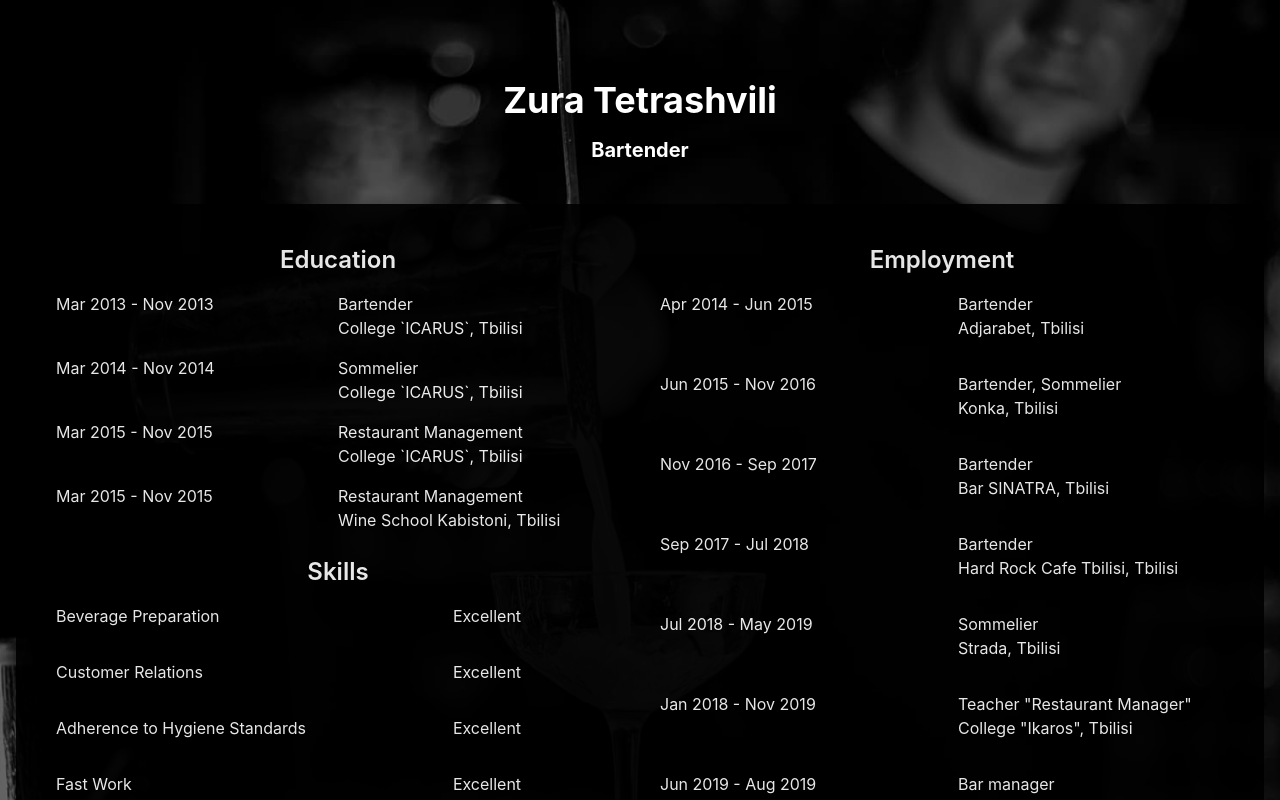
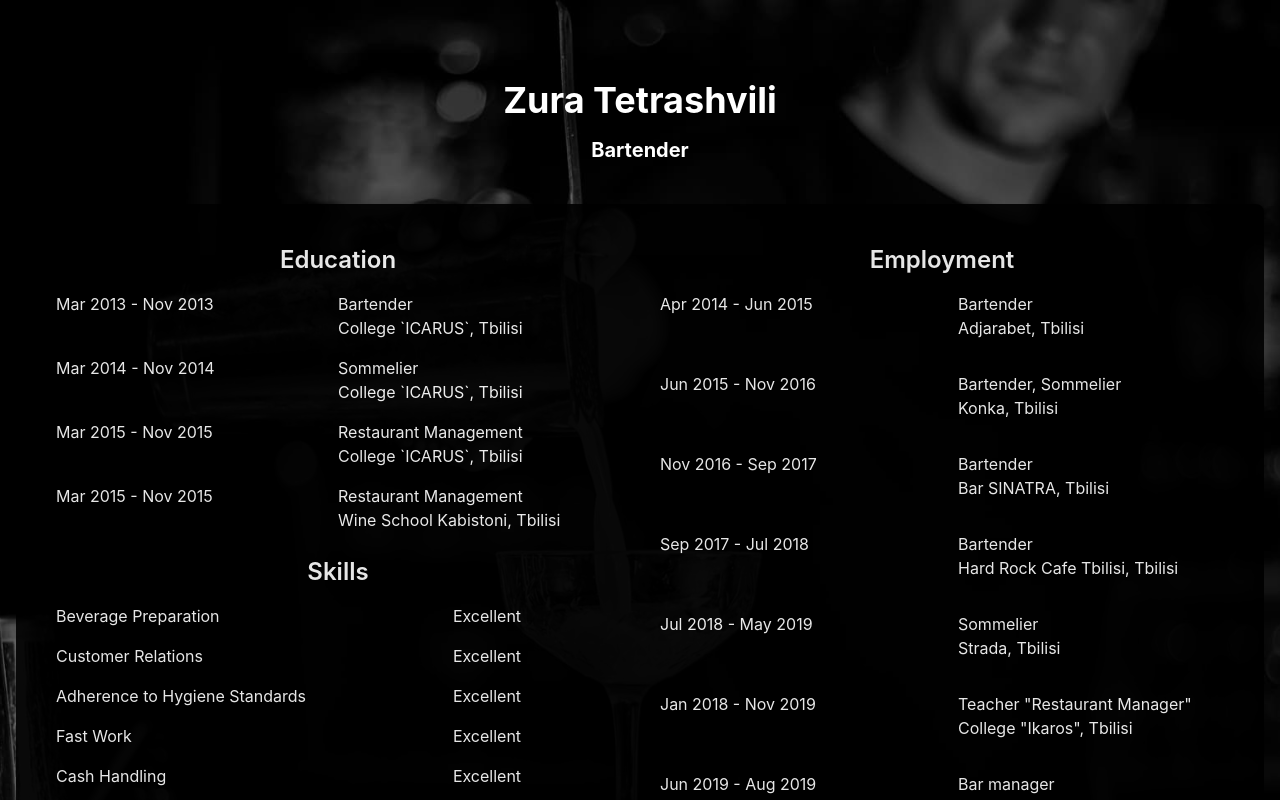
Before and after one commit to zura445/Bartender-resume, a React (Vite) app: page / in a window 1280 px wide. Shown: the top 800 px of the page. Built offline with nearby package versions, Linux system fonts and the light colour scheme.

Commit message:
create new component skills and new map system

```diff
--- a/src/App.jsx
+++ b/src/App.jsx
@@ -1,4 +1,5 @@
 import Education from "./components/Education";
+import Skills from "./components/Skills";
 
 function App() {
   return (
@@ -16,27 +17,8 @@ function App() {
               {/* Education და Skills */}
               <div>
                 <Education />
-                <h1 className="flex justify-center mt-6 text-2xl font-semibold">
-                  Skills
-                </h1>
-                <div className="grid grid-cols-2 gap-8 mt-4">
-                  <p>Beverage Preparation</p>
-                  <p className="text-center">Excellent</p>
-                  <p>Customer Relations</p>
-                  <p className="text-center">Excellent</p>
-                  <p>Adherence to Hygiene Standards</p>
-                  <p className="text-center">Excellent</p>
-                  <p>Fast Work</p>
-                  <p className="text-center">Excellent</p>
-                  <p>Cash Handling</p>
-                  <p className="text-center">Excellent</p>
-                  <p>Inventory Management</p>
-                  <p className="text-center">Excellent</p>
-                  <p>Conflict Resolution</p>
-                  <p className="text-center">Excellent</p>
-                  <p>Teamwork</p>
-                  <p className="text-center">Excellent</p>
-                </div>
+
+                <Skills />
               </div>
               {/* Employment */}
               <div>
--- /dev/null
+++ b/src/components/Skills.jsx
@@ -0,0 +1,21 @@
+import skillsList from "../skillsData.json";
+
+function Skills() {
+  const { skillsList: skillsItems } = skillsList[0];
+  return (
+    <div>
+      <h1 className="flex justify-center mt-6 text-2xl font-semibold">
+        Skills
+      </h1>
+      {skillsItems.map((skillsItem, index) => (
+        <div className="grid grid-cols-2 gap-8 mt-4" key={index}>
+          <p>{skillsItem.ability}</p>
+          <p className="text-center">{skillsItem.quality}</p>
+        </div>
+      ))}
+      <div className="grid grid-cols-2 gap-8 mt-4"></div>
+    </div>
+  );
+}
+
+export default Skills;
--- /dev/null
+++ b/src/skillsData.json
@@ -0,0 +1,38 @@
+[
+  {
+    "skillsList": [
+      {
+        "ability": "Beverage Preparation",
+        "quality": "Excellent"
+      },
+      {
+        "ability": "Customer Relations",
+        "quality": "Excellent"
+      },
+      {
+        "ability": "Adherence to Hygiene Standards",
+        "quality": "Excellent"
+      },
+      {
+        "ability": "Fast Work",
+        "quality": "Excellent"
+      },
+      {
+        "ability": "Cash Handling",
+        "quality": "Excellent"
+      },
+      {
+        "ability": "Inventory Management",
+        "quality": "Excellent"
+      },
+      {
+        "ability": "Conflict Resolution",
+        "quality": "Excellent"
+      },
+      {
+        "ability": "Teamwork",
+        "quality": "Excellent"
+      }
+    ]
+  }
+]
```
